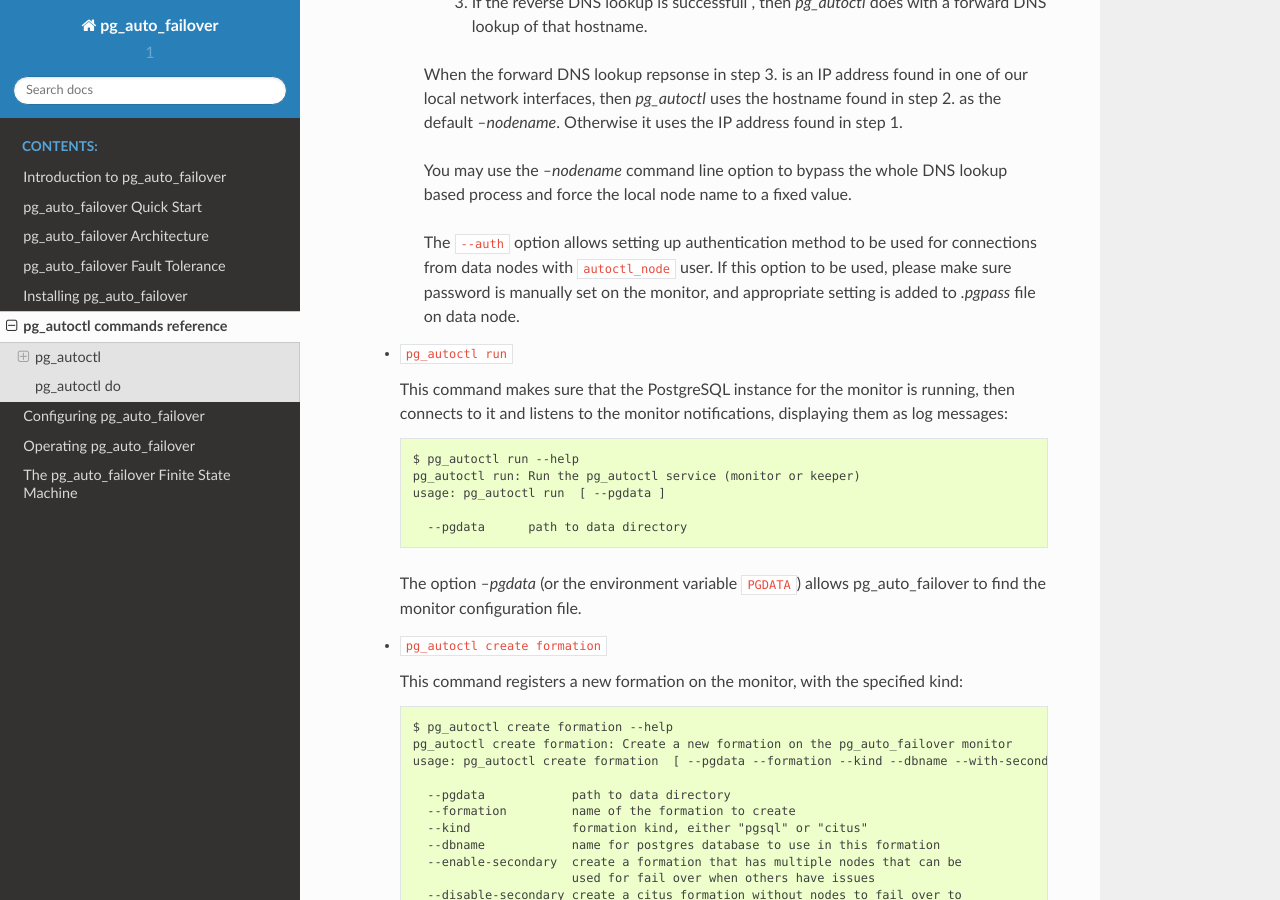
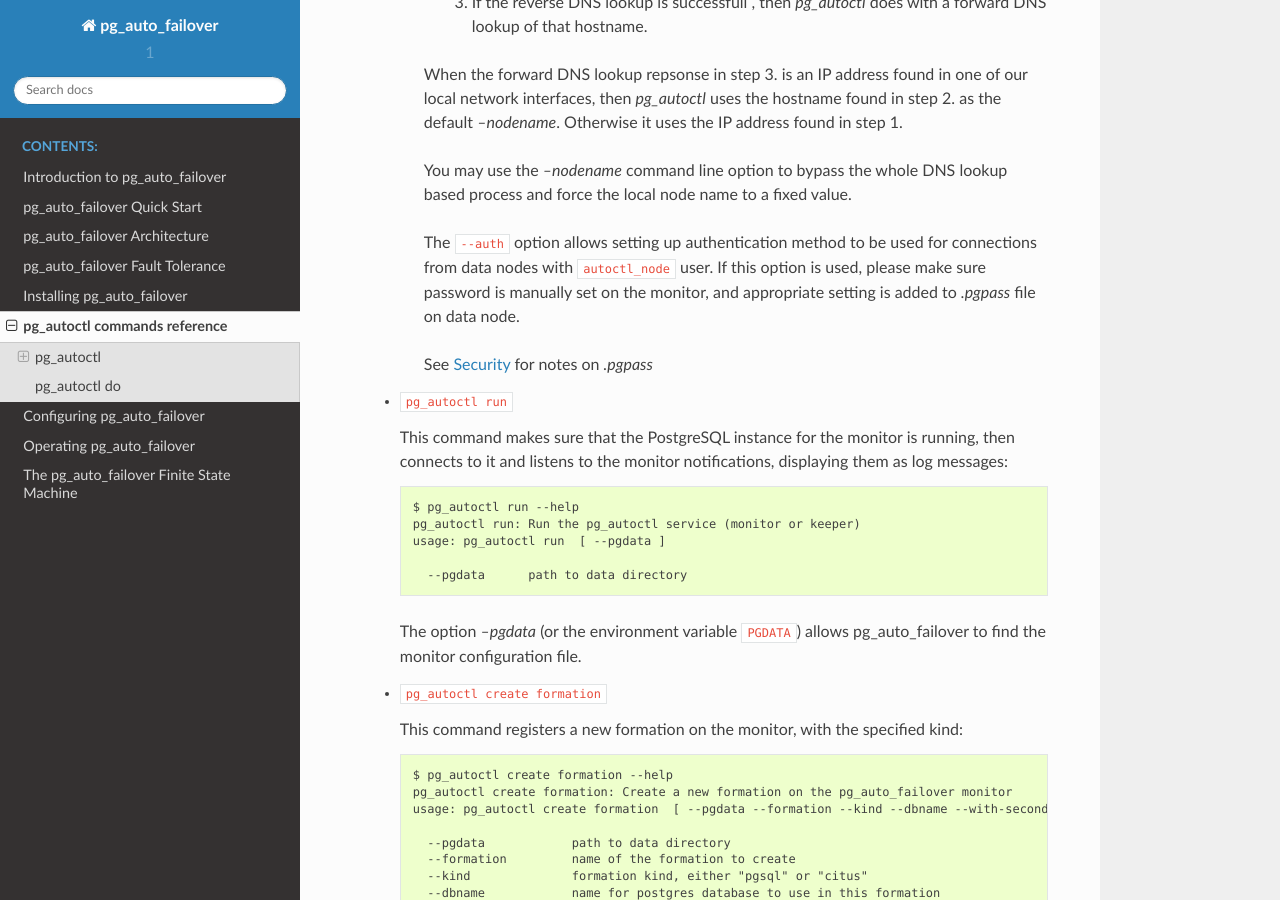
Before and after one commit to hapostgres/pg_auto_failover, a Sphinx documentation site: the page built from docs/ref/reference.rst, in a window 1280 px wide and 900 px high, scrolled down 2172 px. Built offline with Sphinx 7.4.7 and the Read the Docs theme 2.0.0, drawn with Linux system fonts in a browser that asks for light colours; some of the changed text lies outside the part shown.

Commit message:
Update documentation per feedback

```diff
--- a/docs/ref/reference.rst
+++ b/docs/ref/reference.rst
@@ -123,8 +123,10 @@
 
      The ``--auth`` option allows setting up authentication method to be used
      for connections from data nodes with ``autoctl_node`` user.
-     If this option to be used, please make sure password is manually set on
+     If this option is used, please make sure password is manually set on
      the monitor, and appropriate setting is added to `.pgpass` file on data node.
+
+     See :ref:`pg_auto_failover_security` for notes on `.pgpass`
 
   - ``pg_autoctl run``
 
@@ -330,8 +332,10 @@
 
 The ``--auth`` option allows setting up authentication method to be used when
 monitor node makes a connection to data node with `pgautofailover_monitor` user.
-If this option to be used, please make sure password is manually set on the data
+If this option is, please make sure password is manually set on the data
 node, and appropriate setting is added to `.pgpass` file on monitor node.
+
+See :ref:`pg_auto_failover_security` for notes on `.pgpass`
 
 .. _pg_autoctl_configuration:
 
```
Also changed, not shown: docs/operations.rst (+11 -0 lines).
